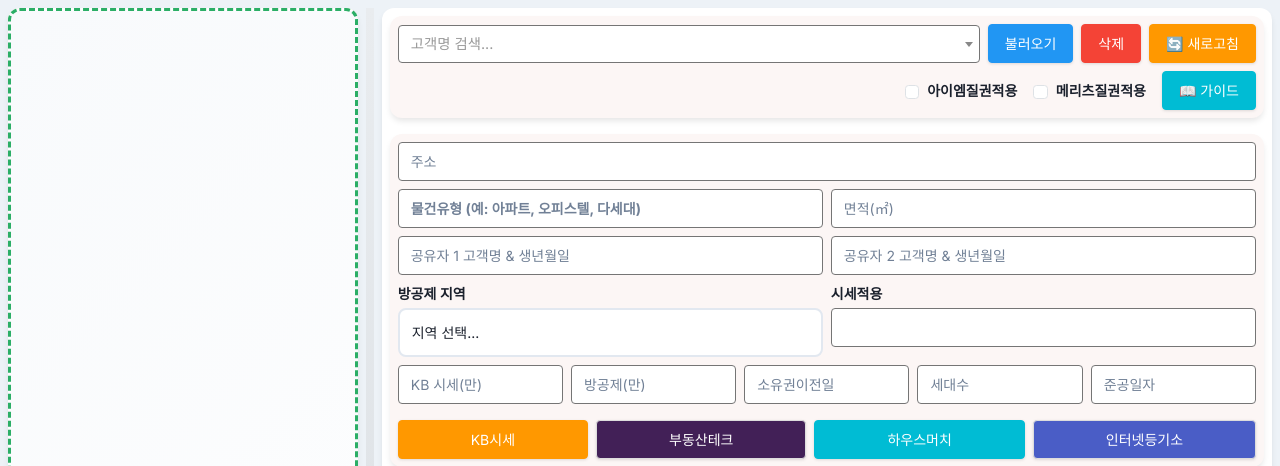
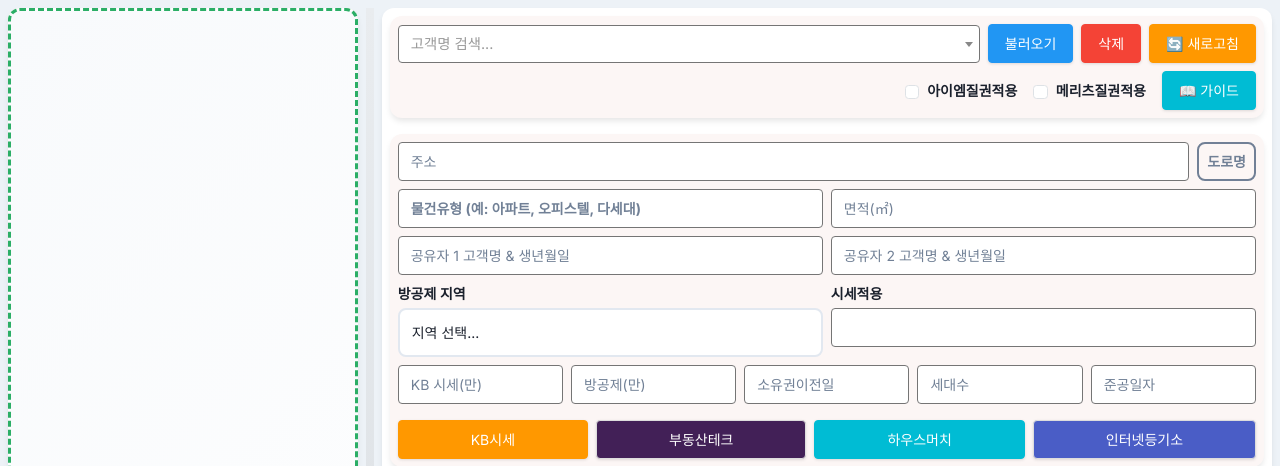
Before and after one commit to young626-jang/ltv_flask_, a Flask app: page / in a window 1280 px wide. Shown: the top 466 px of the page. Run offline with Flask 3, Linux system fonts and the light colour scheme; data that the repository does not hold is empty; some libraries are stand-ins or nearby versions.

Commit message:
Update entry.html

```diff
--- a/templates/entry.html
+++ b/templates/entry.html
@@ -102,7 +102,10 @@
             </div>
 
             <div id="basic-info-form" style="background: #FCF6F5; border-radius: 12px; padding: 0.5rem; box-shadow: var(--shadow-soft); margin-bottom: 1rem;">
-                <div class="mb-2"><input type="text" class="form-control form-field md-input" id="address" placeholder="주소"></div>
+                <div class="mb-2 d-flex gap-2">
+                    <input type="text" class="form-control form-field md-input" id="address" placeholder="주소" style="flex: 1;">
+                    <button type="button" class="btn btn-outline-secondary btn-sm" id="convert-road-address-btn" title="도로명 주소로 변환" style="white-space: nowrap;">도로명</button>
+                </div>
 
                 <!-- 물건유형 + 면적 라인 -->
                 <div class="row g-2 mb-2">
```
